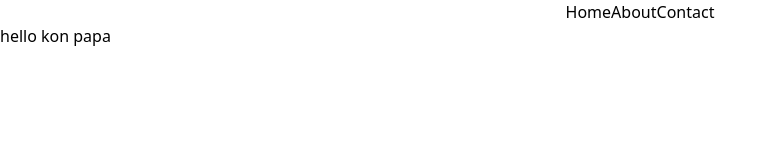
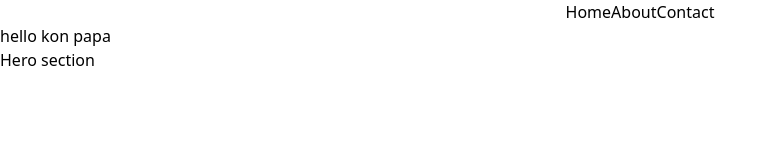
Before and after one commit to Naroth123444/Tesiting_git, a website: page index.html in a window 1280 px wide. Shown: the whole page, without its empty margins (0-777 px from the left). Drawn offline with Linux system fonts and the light colour scheme.

Commit message:
hero-section

```diff
--- a/index.html
+++ b/index.html
@@ -18,5 +18,6 @@
         </nav>
     </header>
     <h1>hello kon papa</h1>
+    <h1>Hero section</h1>
 </body>
 </html>
```
